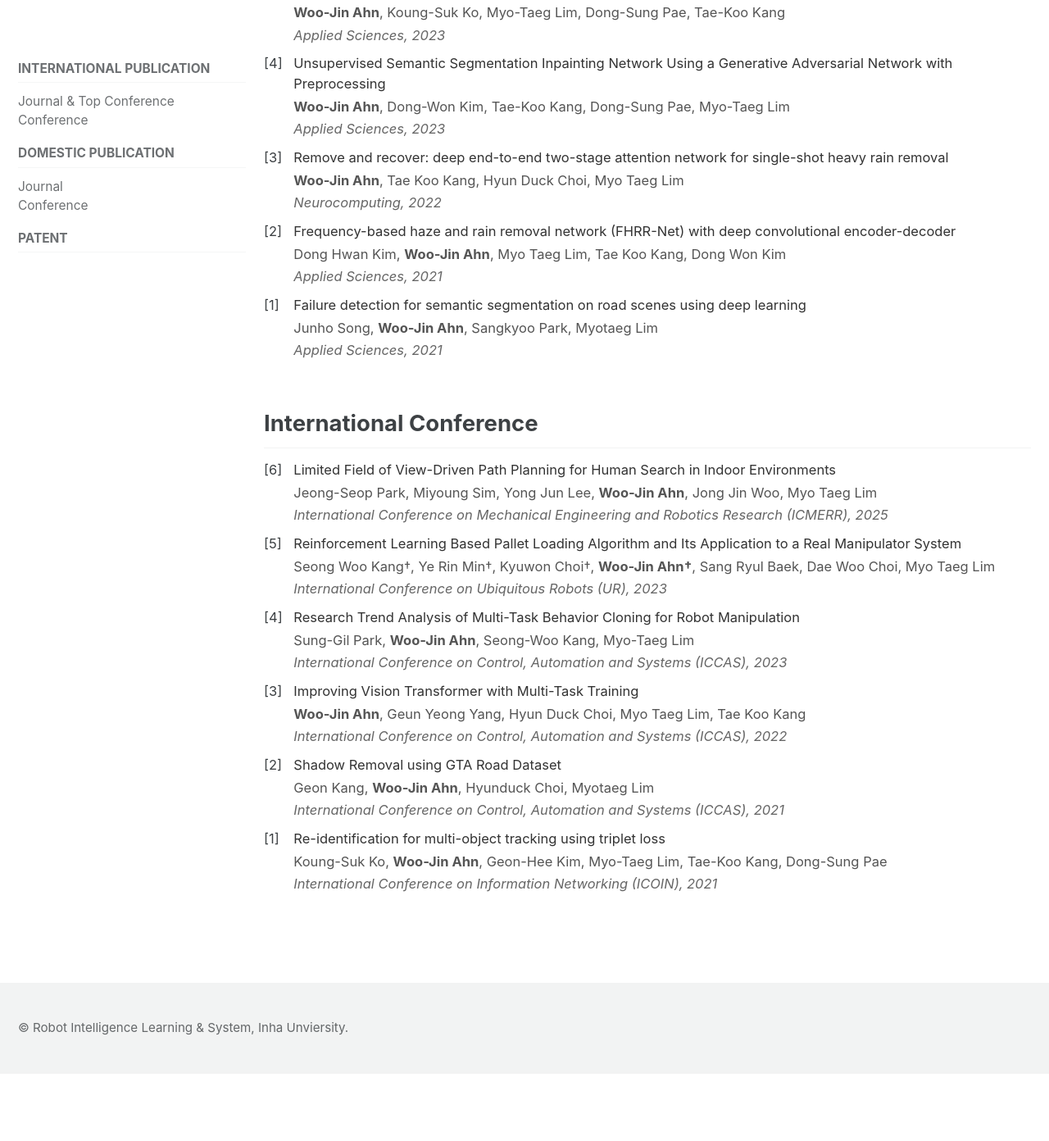
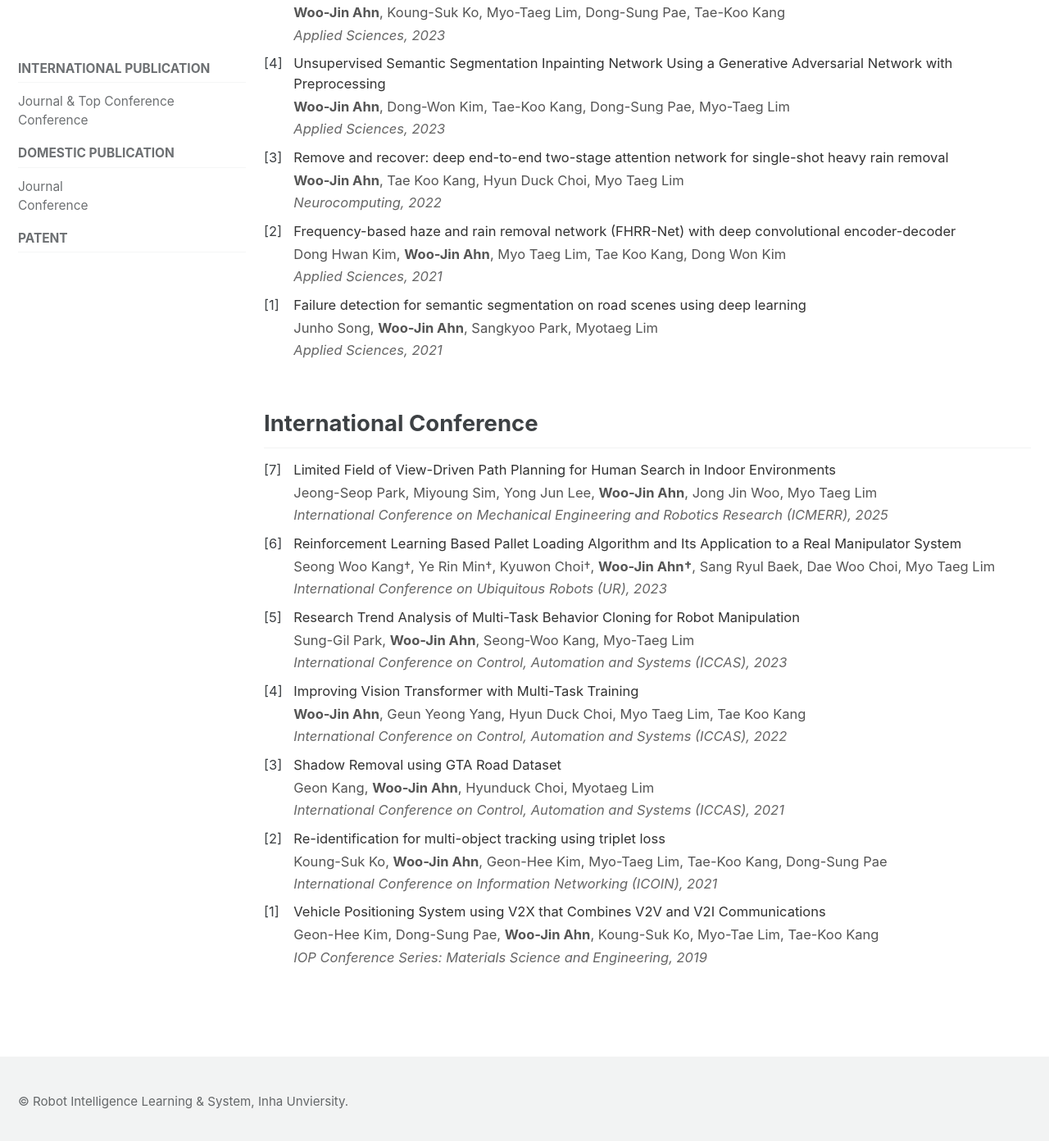
Before and after one commit to wjahn/rils, a Jekyll site: the page built from _pages/publication/international.md, in a window 1280 px wide and 1400 px high, scrolled down 1043 px. Shown: the top 1392 px of the window at 82% size. Built offline with Jekyll 4.4.1, drawn with Linux system fonts in a browser that asks for light colours; cached includes are drawn as plain includes; before the commit the page ends 2353 px from its top, so only the background shows below that.

Commit message:
Update international.md

```diff
--- a/_pages/publication/international.md
+++ b/_pages/publication/international.md
@@ -155,7 +155,7 @@ classes: wide
 ## International Conference
 
 <div class="pub-container">
- <div class="pub-number">[6]</div>
+ <div class="pub-number">[7]</div>
  <div class="pub-content">
    <div class="pub-title"> Limited Field of View-Driven Path Planning for Human Search in Indoor Environments</div>
    <div class="pub-authors">Jeong-Seop Park, Miyoung Sim, Yong Jun Lee, <strong>Woo-Jin Ahn</strong>, Jong Jin Woo, Myo Taeg Lim</div>
@@ -164,7 +164,7 @@ classes: wide
 </div>
 
 <div class="pub-container">
- <div class="pub-number">[5]</div>
+ <div class="pub-number">[6]</div>
  <div class="pub-content">
    <div class="pub-title">Reinforcement Learning Based Pallet Loading Algorithm and Its Application to a Real Manipulator System</div>
    <div class="pub-authors">Seong Woo Kang†, Ye Rin Min†, Kyuwon Choi†, <strong>Woo-Jin Ahn†</strong>, Sang Ryul Baek, Dae Woo Choi, Myo Taeg Lim</div>
@@ -173,7 +173,7 @@ classes: wide
 </div>
 
 <div class="pub-container">
- <div class="pub-number">[4]</div>
+ <div class="pub-number">[5]</div>
  <div class="pub-content">
    <div class="pub-title">Research Trend Analysis of Multi-Task Behavior Cloning for Robot Manipulation</div>
    <div class="pub-authors">Sung-Gil Park, <strong>Woo-Jin Ahn</strong>, Seong-Woo Kang, Myo-Taeg Lim</div>
@@ -182,7 +182,7 @@ classes: wide
 </div>
 
 <div class="pub-container">
- <div class="pub-number">[3]</div>
+ <div class="pub-number">[4]</div>
  <div class="pub-content">
    <div class="pub-title">Improving Vision Transformer with Multi-Task Training</div>
    <div class="pub-authors"><strong>Woo-Jin Ahn</strong>, Geun Yeong Yang, Hyun Duck Choi, Myo Taeg Lim, Tae Koo Kang</div>
@@ -191,7 +191,7 @@ classes: wide
 </div>
 
 <div class="pub-container">
- <div class="pub-number">[2]</div>
+ <div class="pub-number">[3]</div>
  <div class="pub-content">
    <div class="pub-title">Shadow Removal using GTA Road Dataset</div>
    <div class="pub-authors">Geon Kang, <strong>Woo-Jin Ahn</strong>, Hyunduck Choi, Myotaeg Lim</div>
@@ -200,10 +200,19 @@ classes: wide
 </div>
 
 <div class="pub-container">
- <div class="pub-number">[1]</div>
+ <div class="pub-number">[2]</div>
  <div class="pub-content">
    <div class="pub-title">Re-identification for multi-object tracking using triplet loss</div>
    <div class="pub-authors">Koung-Suk Ko, <strong>Woo-Jin Ahn</strong>, Geon-Hee Kim, Myo-Taeg Lim, Tae-Koo Kang, Dong-Sung Pae</div>
    <div class="pub-venue">International Conference on Information Networking (ICOIN), 2021</div>
  </div>
 </div>
+
+<div class="pub-container">
+ <div class="pub-number">[1]</div>
+ <div class="pub-content">
+   <div class="pub-title">Vehicle Positioning System using V2X that Combines V2V and V2I Communications</div>
+   <div class="pub-authors">Geon-Hee Kim, Dong-Sung Pae, <strong>Woo-Jin Ahn</strong>, Koung-Suk Ko, Myo-Tae Lim, Tae-Koo Kang</div>
+   <div class="pub-venue">IOP Conference Series: Materials Science and Engineering, 2019</div>
+ </div>
+</div>
```
